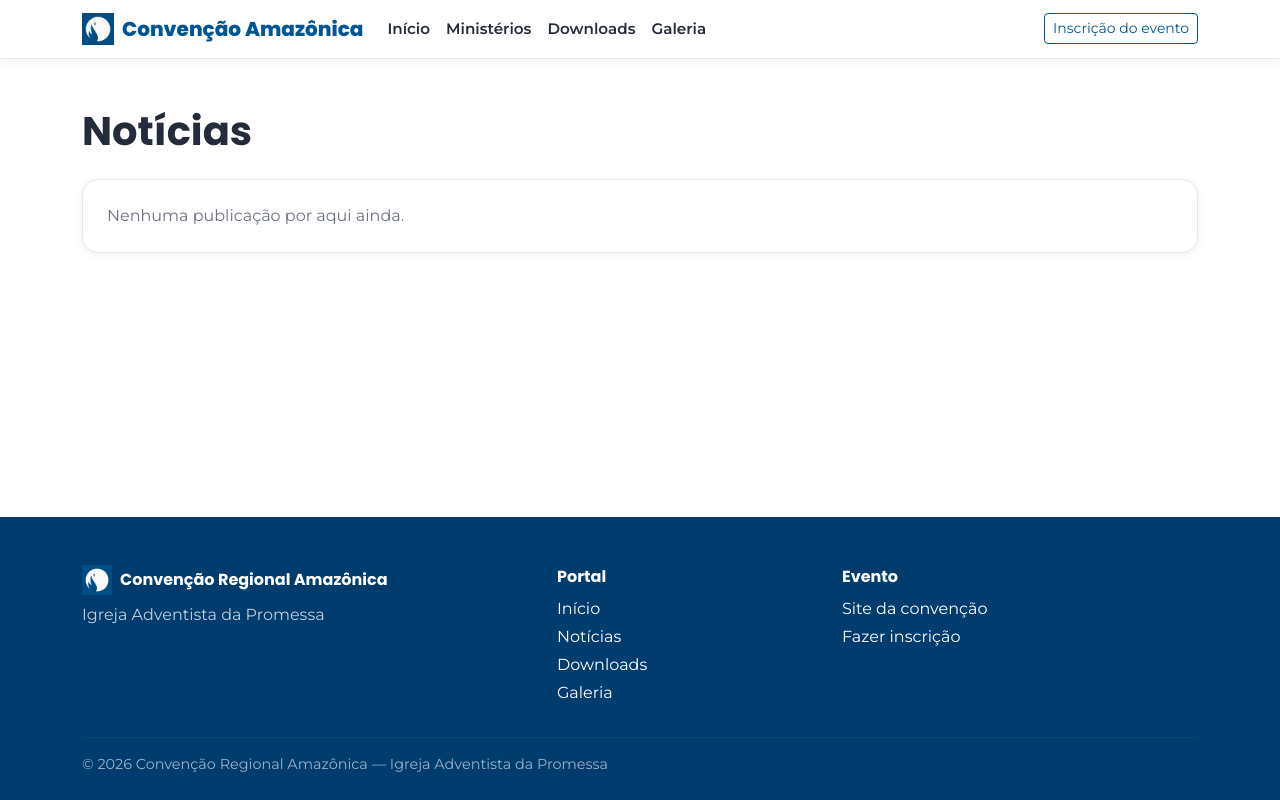
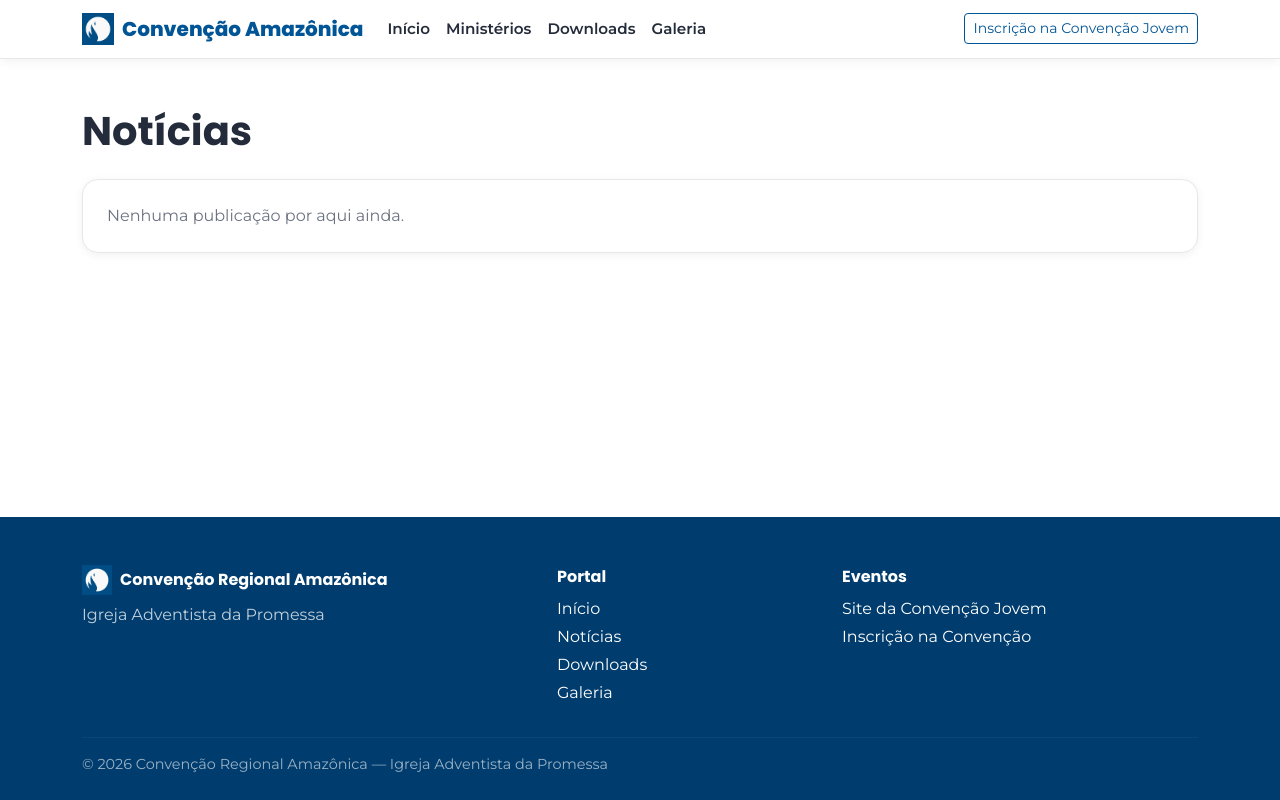
Before and after one commit to Vinicios-DRH/iap-convencao-amazonica, a Flask app: page /portal/artigos in a window 1280 px wide. Run offline with Flask 3, Linux system fonts and the light colour scheme; some libraries are stand-ins or nearby versions.

Commit message:
deixa mais claro qual evento no botão de inscrição do portal
O botão da navbar dizia só "Inscrição do evento", sem dizer qual. Troca
pra "Inscrição na Convenção Jovem". No rodapé, a seção "Evento" vira
"Eventos" (mais abrangente) e o link de inscrição fica específico.

Co-Authored-By: Claude Sonnet 5 <noreply@anthropic.com>

```diff
--- a/src/templates/portal/components/footer.html
+++ b/src/templates/portal/components/footer.html
@@ -32,10 +32,10 @@
             </div>
 
             <div class="col-6 col-md-4">
-                <div class="pt-footer-title">Evento</div>
+                <div class="pt-footer-title">Eventos</div>
                 <div class="d-flex flex-column gap-1">
-                    <a href="{{ url_for('landing') }}">Site da convenção</a>
-                    <a href="{{ url_for('inscricao') }}">Fazer inscrição</a>
+                    <a href="{{ url_for('landing') }}">Site da Convenção Jovem</a>
+                    <a href="{{ url_for('inscricao') }}">Inscrição na Convenção</a>
                 </div>
             </div>
         </div>
--- a/src/templates/portal/components/navbar.html
+++ b/src/templates/portal/components/navbar.html
@@ -73,7 +73,7 @@
                 </li>
             </ul>
 
-            <a class="btn btn-outline-light btn-sm" href="{{ url_for('landing') }}">Inscrição do evento</a>
+            <a class="btn btn-outline-light btn-sm" href="{{ url_for('landing') }}">Inscrição na Convenção Jovem</a>
         </div>
     </div>
 </nav>
```
